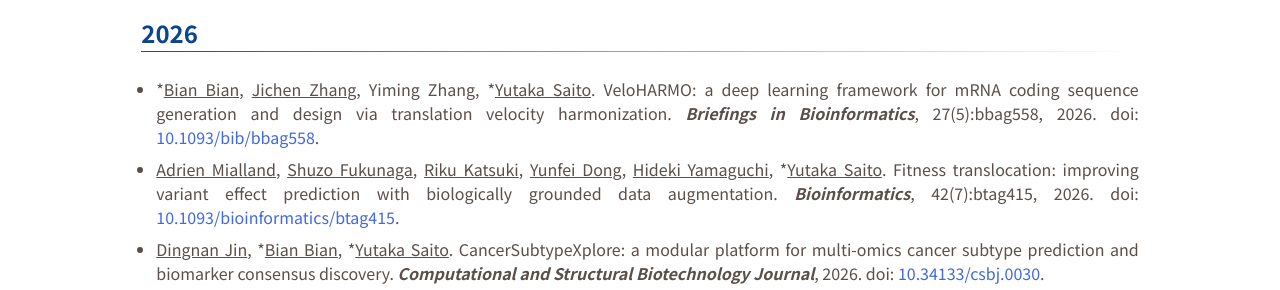
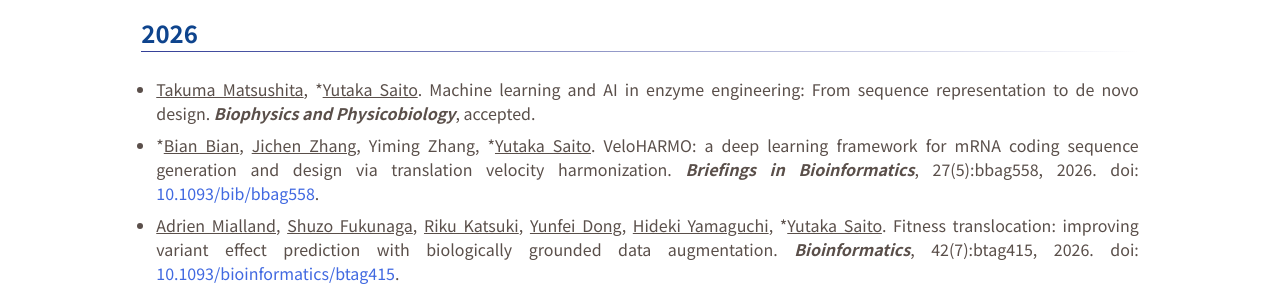
Before and after one commit to ytksailab-org/ytksailab-org.github.io, a plain HTML site: page publication-en.html in a window 1280 px wide. Shown: the part 505-795 px from the top of the page. Drawn offline with nearby package versions, Linux system fonts and the light colour scheme.

Commit message:
edited publications

```diff
--- a/publication-en.html
+++ b/publication-en.html
@@ -86,6 +86,10 @@
                     <h2>Papers</h2>
                     <h3>2026</h3>
                     <ul>
+                        <li>
+                            <u>Takuma Matsushita</u>, *<u>Yutaka Saito</u>.
+                            Machine learning and AI in enzyme engineering: From sequence representation to de novo design. <b><i>Biophysics and Physicobiology</i></b>, accepted.
+                        </li>
                         <li>
                             *<u>Bian Bian</u>, <u>Jichen Zhang</u>, Yiming Zhang, *<u>Yutaka Saito</u>.
                             VeloHARMO: a deep learning framework for mRNA coding sequence generation and design via translation velocity harmonization. <b><i>Briefings in Bioinformatics</i></b>, 27(5):bbag558, 2026. doi: <a target="_blank" href="https://doi.org/10.1093/bib/bbag558">10.1093/bib/bbag558</a>.
```
Also changed, not shown: publication.html (+4 -1 lines).
